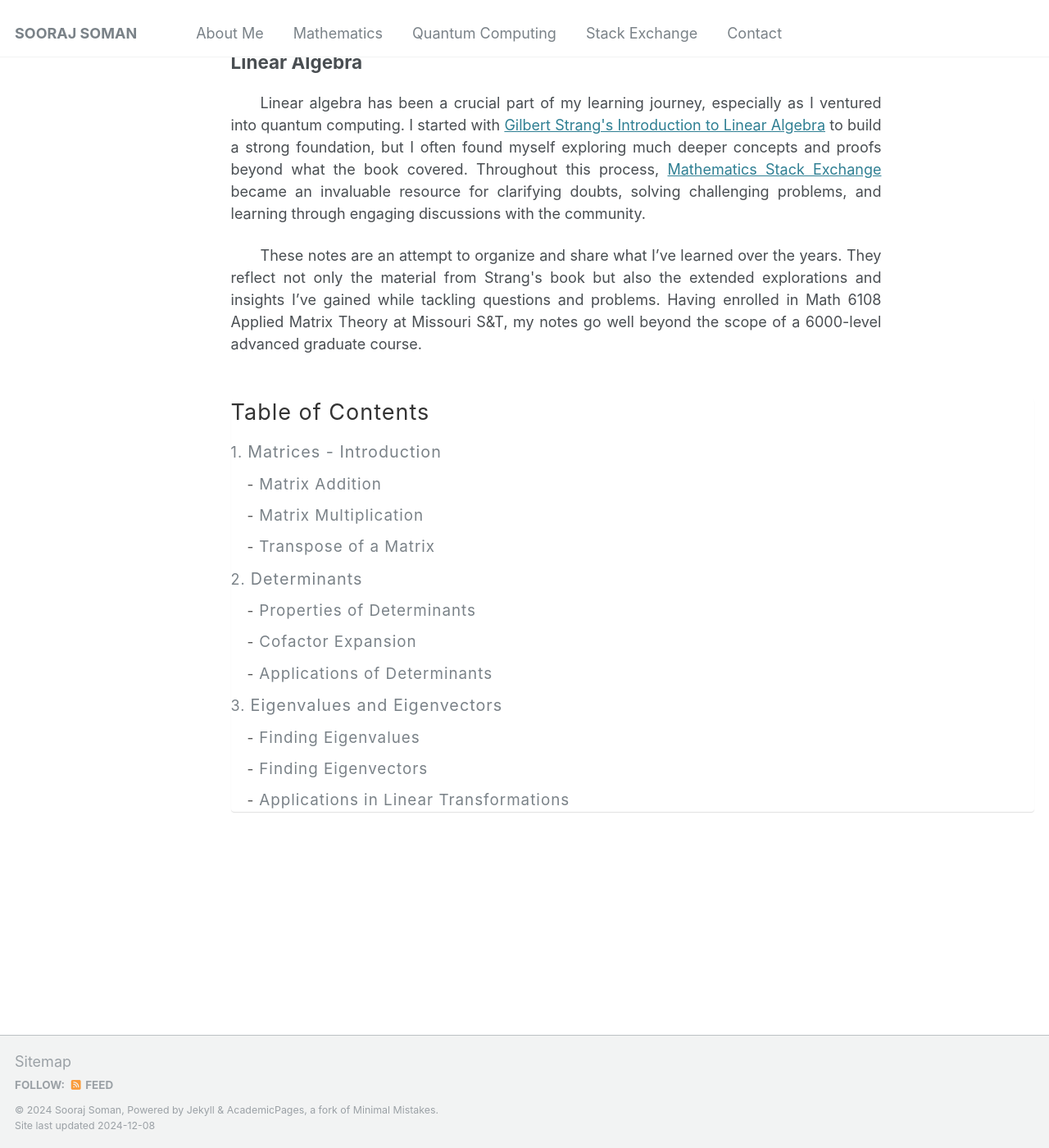
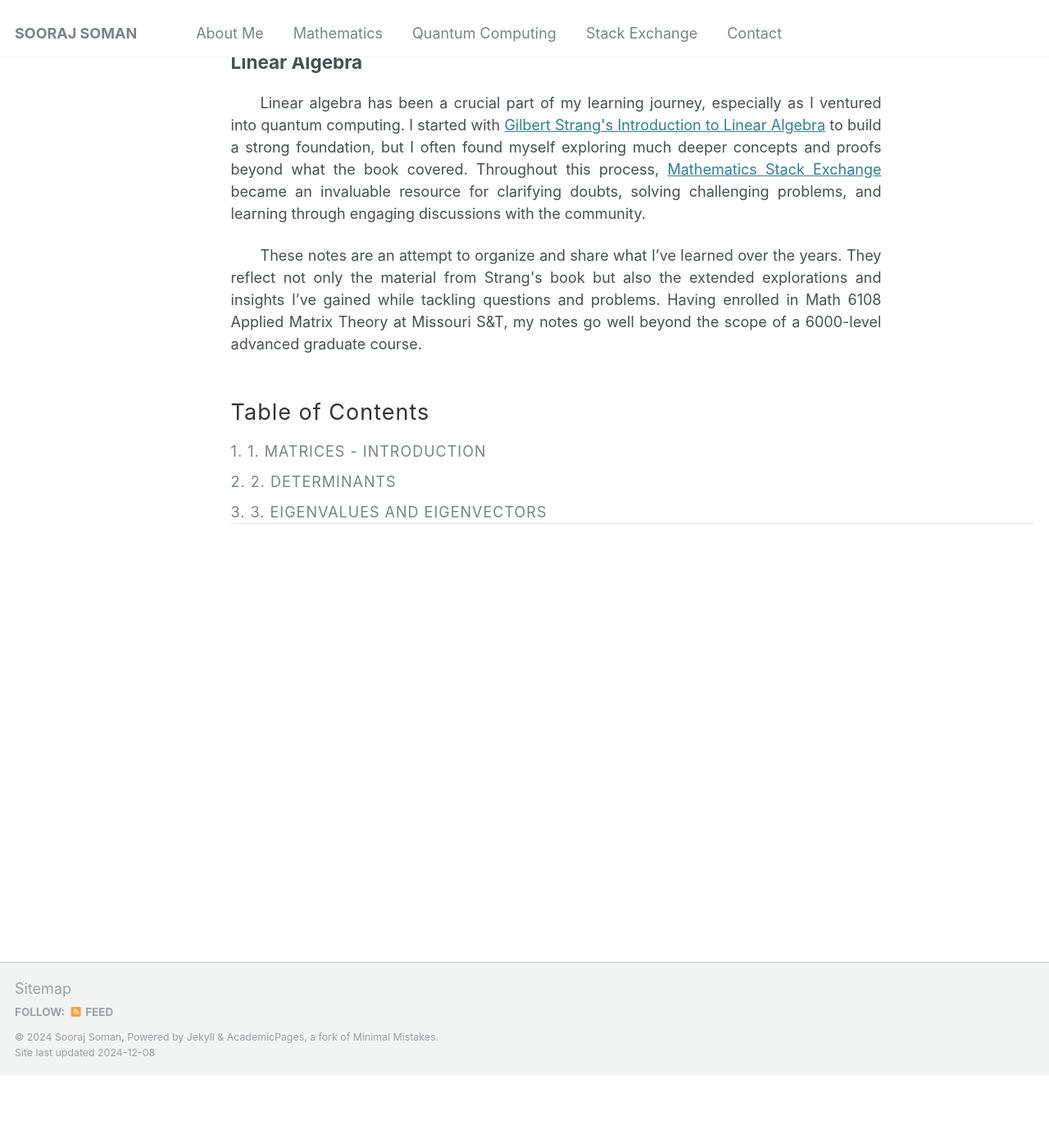
Before and after one commit to soorajss1729/soorajss1729.github.io, a Jekyll site: the page built from _mathematics/mathematics.md, in a window 1280 px wide and 1400 px high, scrolled down 89 px. Shown: the whole window at 82% size. Built offline with Jekyll 4.4.1, drawn with Linux system fonts in a browser that asks for light colours; some of the changed lines change nothing that is shown.

Commit message:
Update mathematics.md

```diff
--- a/_mathematics/mathematics.md
+++ b/_mathematics/mathematics.md
@@ -82,28 +82,86 @@
     <h2>Table of Contents</h2>
     <ul>
         <li class="chapter-number">
-            <a href="https://drive.google.com/file/d/<file_id>/preview#page=12" target="_blank">Matrices - Introduction</a>
-            <ul class="subsection">
-                <li><a href="https://drive.google.com/file/d/<file_id>/preview#page=13" target="_blank">Matrix Addition</a></li>
-                <li><a href="https://drive.google.com/file/d/<file_id>/preview#page=15" target="_blank">Matrix Multiplication</a></li>
-                <li><a href="https://drive.google.com/file/d/<file_id>/preview#page=17" target="_blank">Transpose of a Matrix</a></li>
+            1. Matrices - Introduction
+            <ul class="nested-links">
+                <li><a href="path/to/notes-page1.pdf" target="_blank">Basics of Matrices</a></li>
+                <li><a href="path/to/notes-page2.pdf" target="_blank">Matrix Multiplication</a></li>
+                <li><a href="path/to/notes-page3.pdf" target="_blank">Properties of Matrices</a></li>
             </ul>
         </li>
         <li class="chapter-number">
-            <a href="https://drive.google.com/file/d/<file_id>/preview#page=20" target="_blank">Determinants</a>
-            <ul class="subsection">
-                <li><a href="https://drive.google.com/file/d/<file_id>/preview#page=22" target="_blank">Properties of Determinants</a></li>
-                <li><a href="https://drive.google.com/file/d/<file_id>/preview#page=25" target="_blank">Cofactor Expansion</a></li>
-                <li><a href="https://drive.google.com/file/d/<file_id>/preview#page=28" target="_blank">Applications of Determinants</a></li>
+            2. Determinants
+            <ul class="nested-links">
+                <li><a href="path/to/notes-page4.pdf" target="_blank">Basics of Determinants</a></li>
+                <li><a href="path/to/notes-page5.pdf" target="_blank">Applications of Determinants</a></li>
             </ul>
         </li>
         <li class="chapter-number">
-            <a href="https://drive.google.com/file/d/<file_id>/preview#page=45" target="_blank">Eigenvalues and Eigenvectors</a>
-            <ul class="subsection">
-                <li><a href="https://drive.google.com/file/d/<file_id>/preview#page=47" target="_blank">Finding Eigenvalues</a></li>
-                <li><a href="https://drive.google.com/file/d/<file_id>/preview#page=50" target="_blank">Finding Eigenvectors</a></li>
-                <li><a href="https://drive.google.com/file/d/<file_id>/preview#page=53" target="_blank">Applications in Linear Transformations</a></li>
+            3. Eigenvalues and Eigenvectors
+            <ul class="nested-links">
+                <li><a href="path/to/notes-page6.pdf" target="_blank">Introduction to Eigenvalues</a></li>
+                <li><a href="path/to/notes-page7.pdf" target="_blank">Computing Eigenvectors</a></li>
+                <li><a href="path/to/notes-page8.pdf" target="_blank">Applications of Eigenvectors</a></li>
             </ul>
         </li>
     </ul>
 </div>
+
+<style>
+    /* General Table of Contents Styling */
+    .toc {
+        margin: 20px 0;
+        font-family: inherit; /* Matches website's font */
+        font-weight: normal;
+    }
+    .toc h2 {
+        text-transform: none; /* Keep case as typed */
+        font-weight: normal;
+        font-size: 1.5em;
+        margin-bottom: 10px;
+    }
+    .toc ul {
+        list-style: none;
+        padding: 0;
+    }
+    /* Top-level Chapters */
+    .toc > ul > li {
+        margin: 10px 0;
+        font-weight: normal;
+    }
+    /* Nested Links Styling */
+    .nested-links {
+        margin-left: 20px; /* Indent for nested links */
+        list-style: none;
+        padding: 5px 0;
+    }
+    .nested-links li {
+        margin: 5px 0;
+    }
+    /* Link Styling */
+    .nested-links a {
+        text-decoration: none;
+        color: inherit; /* Matches website's link color */
+        font-weight: normal;
+    }
+    .nested-links a:hover {
+        text-decoration: underline;
+    }
+    /* Optional Expandable/Collapsible Styling */
+    .nested-links {
+        display: none; /* Hide nested links by default */
+    }
+    .chapter-number:hover {
+        cursor: pointer; /* Indicates clickability */
+    }
+</style>
+
+<script>
+    /* JavaScript for Expand/Collapse Behavior */
+    document.querySelectorAll('.chapter-number').forEach(chapter => {
+        chapter.addEventListener('click', function () {
+            const nested = this.querySelector('.nested-links');
+            if (nested) nested.style.display = nested.style.display === 'none' ? 'block' : 'none';
+        });
+    });
+</script>
```
